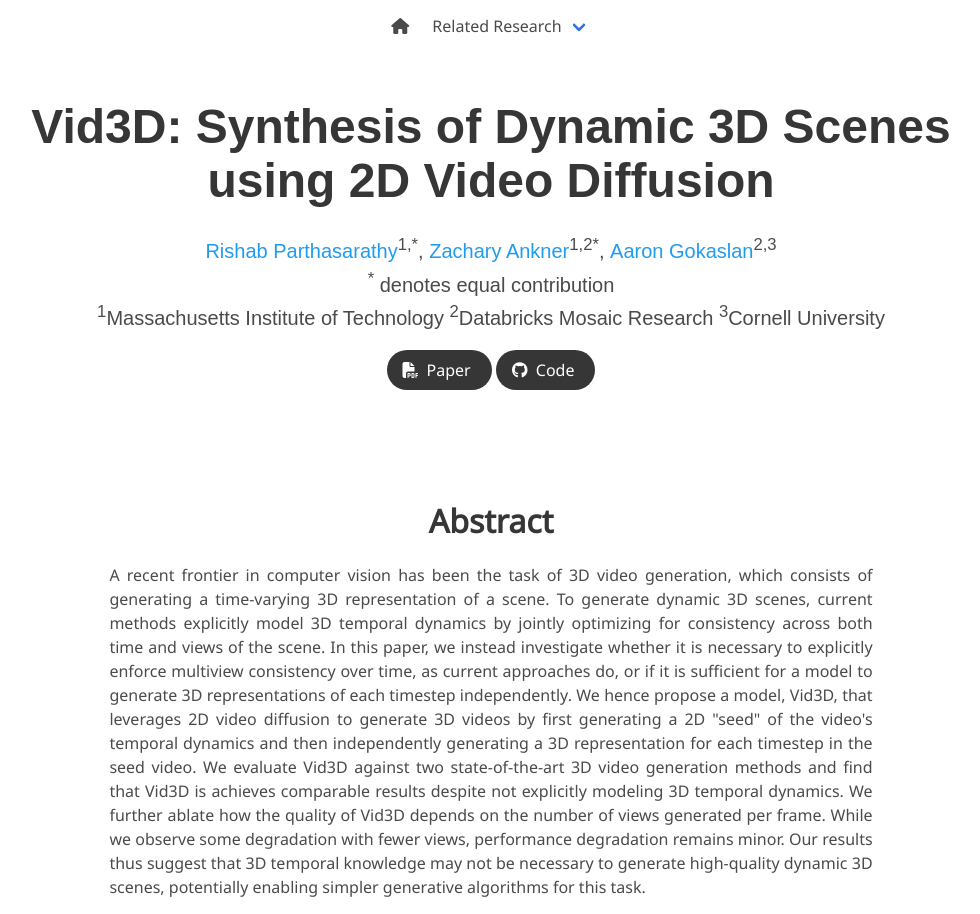
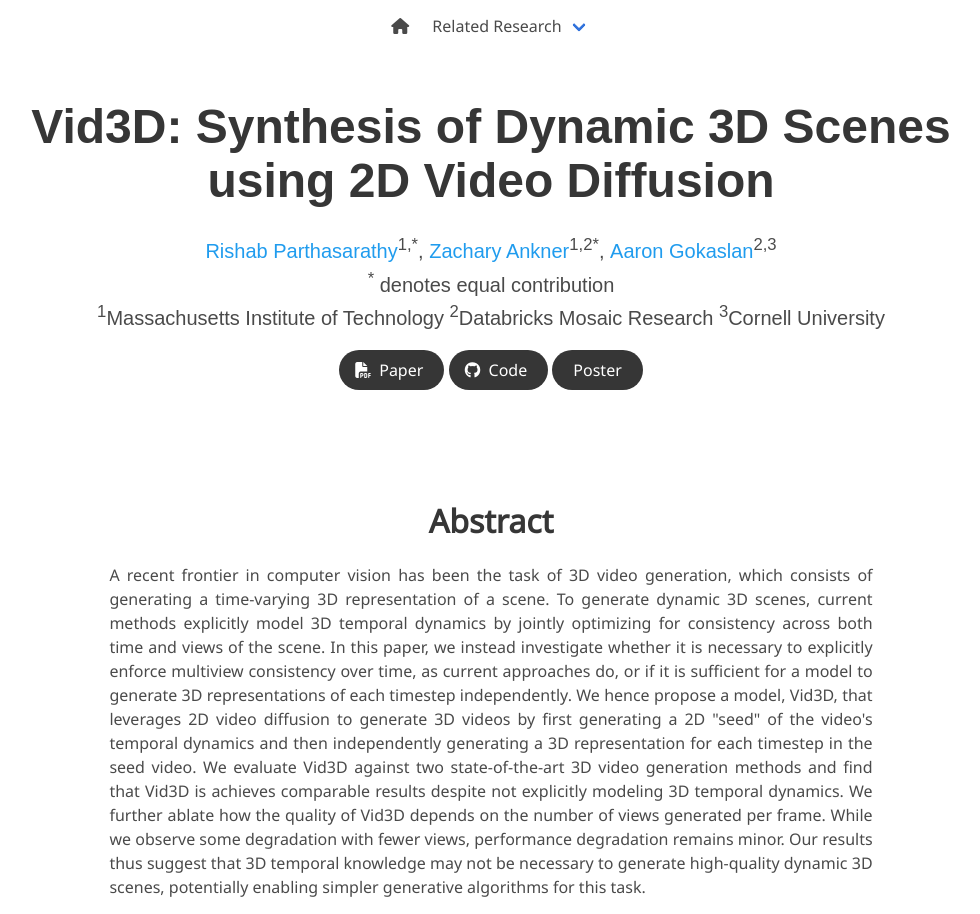
Before and after one commit to rishab-partha/Vid3D, a plain HTML site: page index.html in a window 1280 px wide. Shown: the top 914 px of the page, without its empty margins (149-1129 px from the left). Drawn offline with nearby package versions, Linux system fonts and the light colour scheme; some icons are missing; a web font is replaced by a local one.

Commit message:
Add poster to website

```diff
--- a/index.html
+++ b/index.html
@@ -145,6 +145,12 @@
                       <i class="fab fa-github"></i>
                   </span>
                   <span>Code</span>
+                  </a>
+              </span>
+              <span class="link-block">
+                <a href="https://rishab-partha.github.io/Vid3D/static/cvg.pdf"
+                   class="external-link button is-normal is-rounded is-dark">
+                  <span>Poster</span>
                   </a>
               </span>
               <!-- Dataset Link. -->
```
